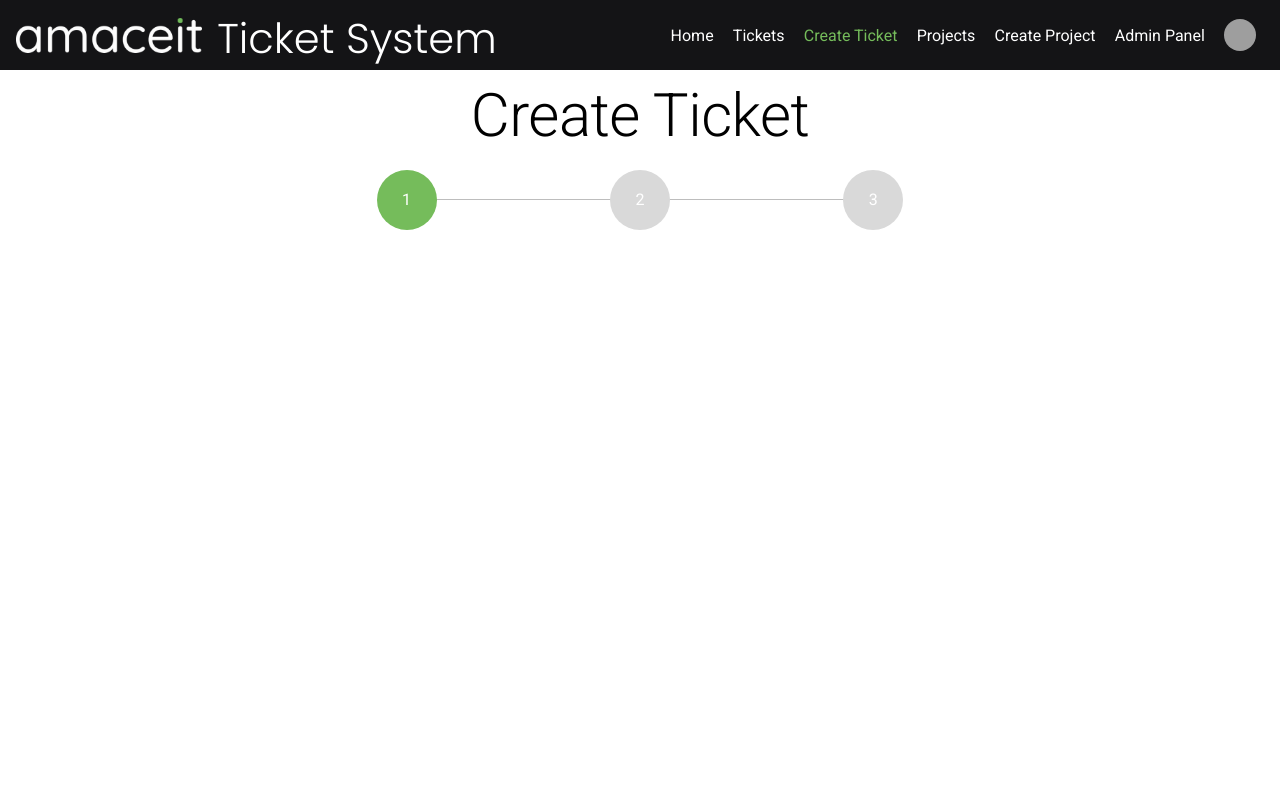
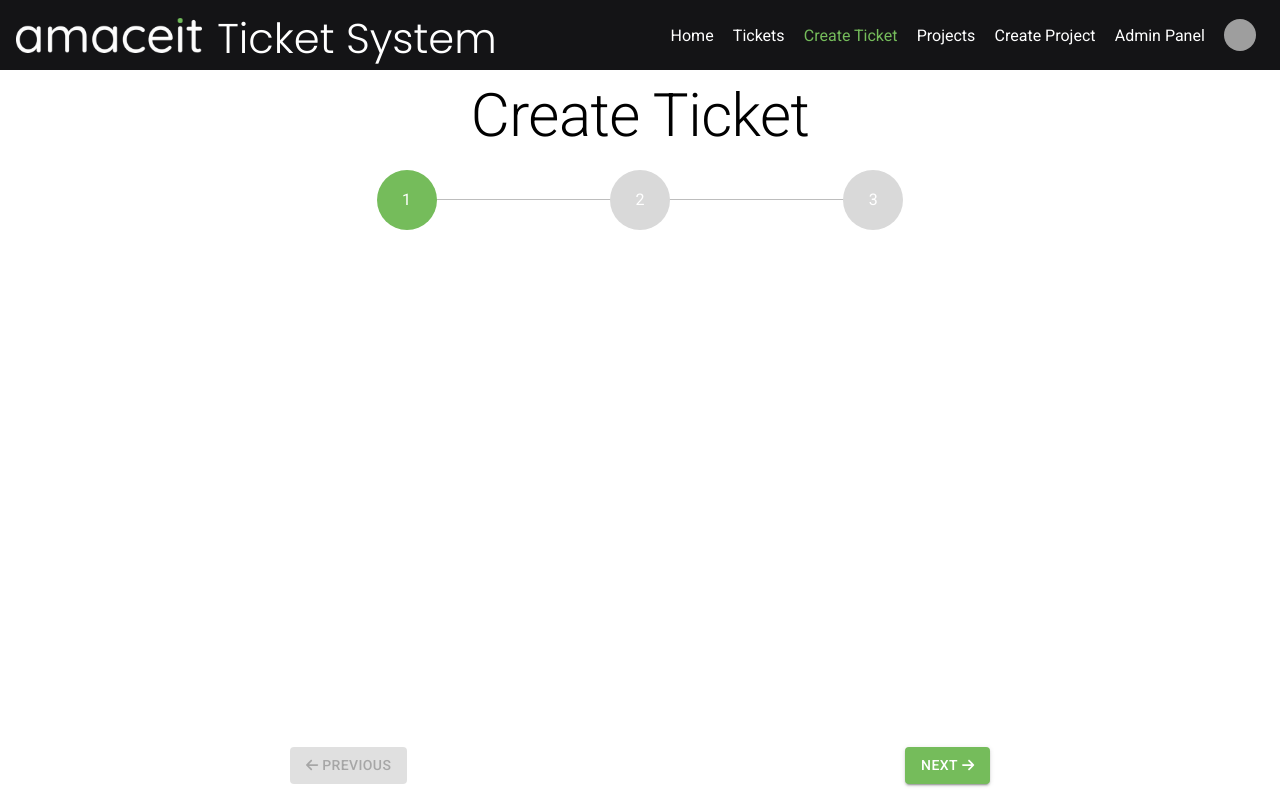
Before and after one commit to CasperKristiansson/Thesis----Cloud-Computing-Pricing-and-Deployment-Efforts, a React (Create React App) app: page /create-ticket in a window 1280 px wide. Built offline with nearby package versions, Linux system fonts and the light colour scheme; grey boxes are pictures that could not be loaded.

Commit message:
Stepper buttons working

```diff
--- a/src/Pages/CreateTicket/CreateTicket.tsx
+++ b/src/Pages/CreateTicket/CreateTicket.tsx
@@ -1,25 +1,52 @@
-import * as React from 'react';
 import Box from '@mui/material/Box';
 import Stepper from '@mui/material/Stepper';
 import Step from '@mui/material/Step';
 import StepLabel from '@mui/material/StepLabel';
 import { StepperComponent } from '../../Components/StepperComponent';
-import { Typography } from '@mui/material';
+import { Button, Typography } from '@mui/material';
+import { useState } from 'react';
+import { FontAwesomeIcon } from '@fortawesome/react-fontawesome';
+import { faArrowLeft, faArrowRight } from '@fortawesome/free-solid-svg-icons';
 
 export const CreateTicket: React.FC<{}> = () => {
+	const [currentStep, setCurrentStep] = useState(0);
+
   return (
 		<Box sx={{ display: 'flex', justifyContent: 'center', paddingTop: "10px" }}>
 			<Box sx={{ width: '700px' }}>
 				<Typography variant="h2" textAlign={"center"}>
 					Create Ticket
 				</Typography>
-				<Stepper activeStep={0} alternativeLabel sx={{ marginTop: "35px"}}>
+				<Stepper activeStep={currentStep} alternativeLabel sx={{ marginTop: "35px", height: "70vh"}}>
 					{[1,2,3].map((label) => (
 						<Step key={label}>
 								<StepLabel StepIconComponent={StepperComponent} />
 						</Step>
 					))}
 				</Stepper>
+				<div>
+					<Button
+						sx={{ float: "left", color: "white" }}
+						variant='contained'
+						disabled={!currentStep}
+						onClick={() => {
+							setCurrentStep(currentStep-1)
+						}}
+					>
+						<FontAwesomeIcon icon={faArrowLeft} />
+						&nbsp;Previous
+					</Button>
+					<Button
+						sx={{ float: "right", color: "white" }}
+						variant='contained'
+						onClick={() => {
+							setCurrentStep(currentStep+1)
+						}}
+					>
+						{currentStep === 2 ? "Create" : "Next"}&nbsp;
+						<FontAwesomeIcon icon={faArrowRight} />
+					</Button>
+				</div>
 			</Box>
 		</Box>
   );
```
